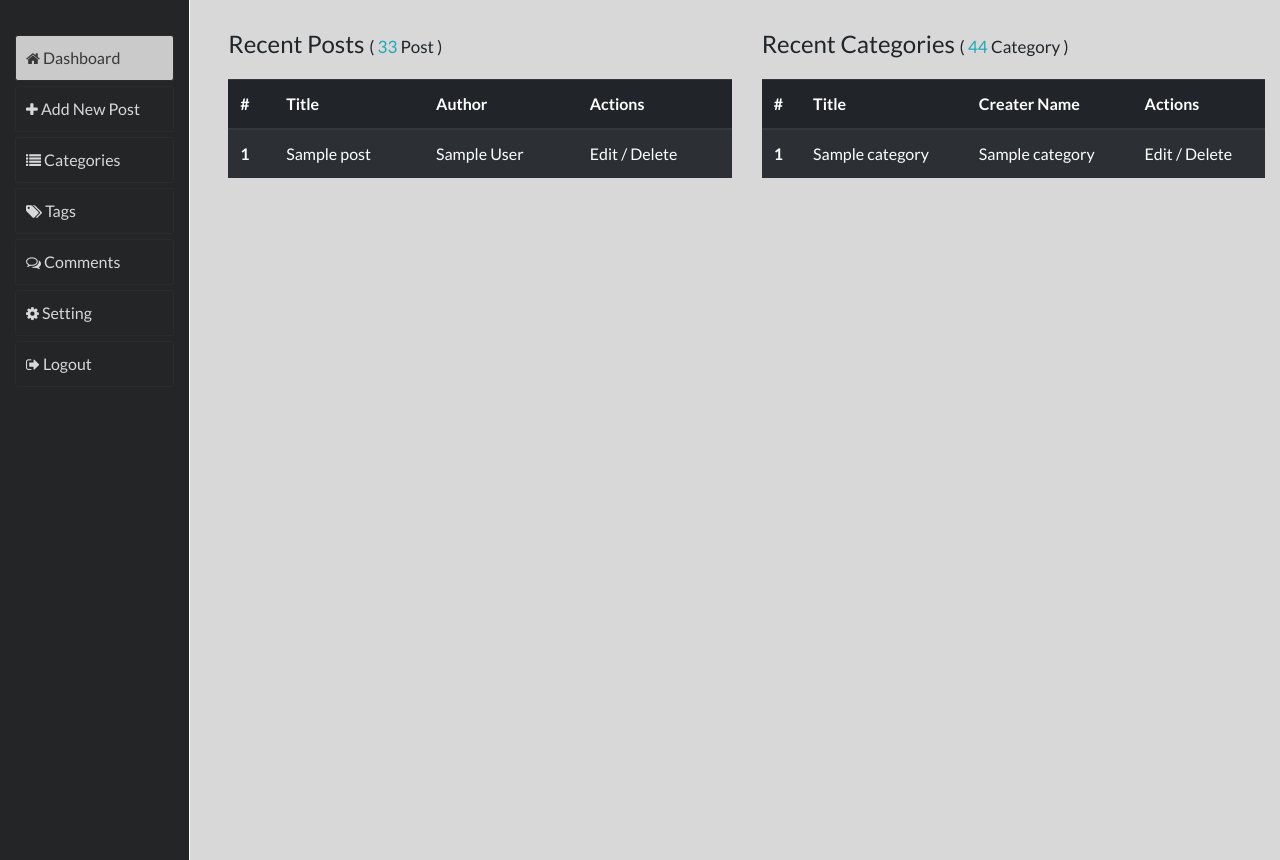
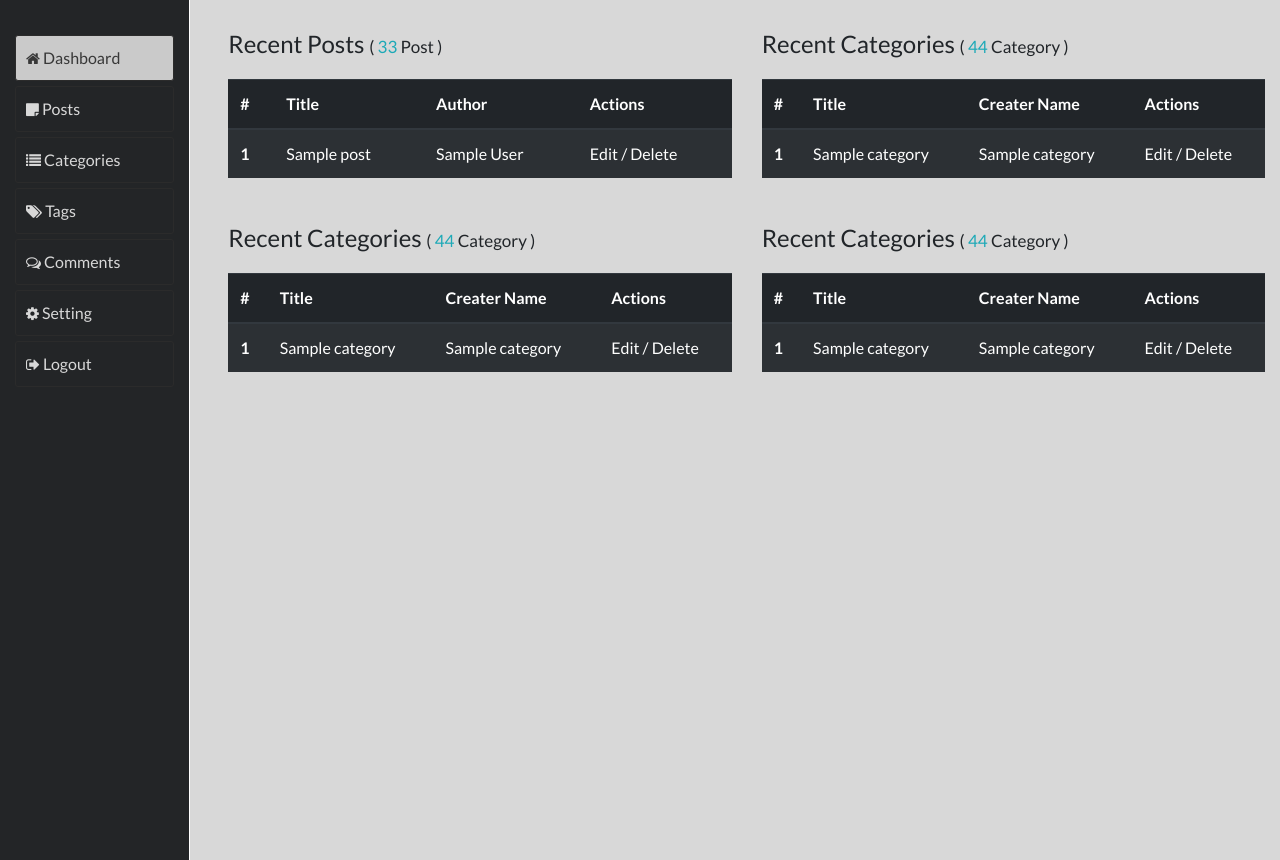
Before and after one commit to Ebrahemsamer2/project, a PHP site: page /admin/index.php in a window 1280 px wide. Shown: the part 40-900 px from the top of the page. Run offline with PHP 8.4, Linux system fonts and the light colour scheme; tables that the repository leaves empty or names only in its code hold one stand-in row (values such as "Sample post"); data that the repository does not hold is empty.

Commit message:
Updating Posts Page

```diff
--- a/admin/addnewpost.php
+++ b/admin/addnewpost.php
@@ -1,7 +1,7 @@
 <?php
 $page_title = "New Post";
 include "inc/init.php";
-$addnewpost = "active"; ?>
+$posts = "active"; ?>
 
 <?php
     $title = "";
--- /dev/null
+++ b/admin/editpost.php
@@ -0,0 +1,6 @@
+<?php
+$page_title = "Dashboard";
+include "inc/init.php";
+$posts = "active";
+
+?>
--- a/admin/inc/functions.php
+++ b/admin/inc/functions.php
@@ -47,9 +47,9 @@ function insert_post($title, $content, $category, $tags, $excerpt,$author, $imag
 function get_posts($limit = "") {
     include "connect.php";
     if($limit) {
-        $sql = "SELECT * FROM posts ORDER BY datetime LIMIT 3 ";
+        $sql = "SELECT * FROM posts ORDER BY datetime DESC LIMIT 3 ";
     }else {
-        $sql = "SELECT * FROM posts ORDER BY datetime";
+        $sql = "SELECT * FROM posts ORDER BY datetime DESC";
     }
     try {
         $result = $con->query($sql);
--- a/admin/inc/init.php
+++ b/admin/inc/init.php
@@ -3,7 +3,7 @@ include "header.php";
 include "navbar.php";
 include "functions.php";
 
-$addnewpost = "";
+$posts = "";
 $dashboard = "";
 $tags = "";
 $categories = "";
--- a/admin/inc/sidebar.php
+++ b/admin/inc/sidebar.php
@@ -1,7 +1,7 @@
 <div class='sidebar'>
     <ul class="list-unstyled">
         <li><a href="index.php" class="<?php echo $dashboard; ?>"><i class='fa fa-home'></i> Dashboard</a></li>
-        <li><a href="addnewpost.php" class="<?php echo $addnewpost; ?>"><i class='fa fa-plus'></i> Add New Post</a></li>
+        <li><a href="posts.php" class="<?php echo $posts; ?>"><i class='fa fa-sticky-note'></i> Posts</a></li>
         <li><a href="categories.php" class="<?php echo $categories; ?>"><i class='fa fa-list'></i> Categories</a></li>
         <li><a href="tags.php" class="<?php echo $tags; ?>"><i class='fa fa-tags'></i> Tags</a></li>
         <li><a href="comments.php" class="<?php echo $comments; ?>"><i class='fa fa-comments-o'></i> Comments</a></li>
--- a/admin/index.php
+++ b/admin/index.php
@@ -79,10 +79,58 @@ $dashboard = "active";
 
                 <div class='row'>
                     <div class="col-sm-6">
-
+                    <div class="table-responsive">
+                            <h4>Recent Categories <span>( <span style="color:#1da9b7;">44</span> Category )</span></h4>
+                            <table class="table table-striped table-hover table-dark">
+                                <thead>
+                                    <tr>
+                                        <th scope="col">#</th>
+                                        <th scope="col">Title</th>
+                                        <th scope="col">Creater Name</th>
+                                        <th scope="col">Actions</th>
+                                    </tr>
+                                </thead>
+                                <tbody>
+                                    <?php $no = 0; ?>
+                                    <?php foreach(get_categories(3) as $category): ?>
+                                    <tr>
+                                        <?php $no++; ?>
+                                        <th scope="row"><?php echo $no; ?></th>
+                                        <td><?php echo $category['name']; ?></td>
+                                        <td><?php echo $category['creater_name']; ?></td>
+                                        <td>Edit / Delete</td>
+                                    </tr>
+                                    <?php endforeach; ?>
+                                </tbody>
+                            </table>
+                        </div>
                     </div>
                     <div class="col-sm-6">
-
+                    <div class="table-responsive">
+                            <h4>Recent Categories <span>( <span style="color:#1da9b7;">44</span> Category )</span></h4>
+                            <table class="table table-striped table-hover table-dark">
+                                <thead>
+                                    <tr>
+                                        <th scope="col">#</th>
+                                        <th scope="col">Title</th>
+                                        <th scope="col">Creater Name</th>
+                                        <th scope="col">Actions</th>
+                                    </tr>
+                                </thead>
+                                <tbody>
+                                    <?php $no = 0; ?>
+                                    <?php foreach(get_categories(3) as $category): ?>
+                                    <tr>
+                                        <?php $no++; ?>
+                                        <th scope="row"><?php echo $no; ?></th>
+                                        <td><?php echo $category['name']; ?></td>
+                                        <td><?php echo $category['creater_name']; ?></td>
+                                        <td>Edit / Delete</td>
+                                    </tr>
+                                    <?php endforeach; ?>
+                                </tbody>
+                            </table>
+                        </div>
                     </div>
                 </div>
 
--- a/admin/resources/css/style.css
+++ b/admin/resources/css/style.css
@@ -137,3 +137,23 @@ hr {
 .main-area div.table-responsive h4 span {
     font-size: 17px;
 }
+
+
+/* Posts Style */
+
+.posts {
+    margin-top: 20px;
+}
+.posts table {
+    margin-top: 20px;
+}
+.posts table tbody tr.hide {
+    transition: .5s ease-in-out;
+    display: none;
+}
+.posts div a.show-more {
+    text-decoration: none;
+    margin: 10px auto;
+    margin-left: 20px;
+    color: #137e9e;
+}
--- a/admin/resources/js/script.js
+++ b/admin/resources/js/script.js
@@ -0,0 +1,15 @@
+$(function() {
+    'use strict';
+
+    $(".posts div a.show-more").click(function(e) {
+        e.preventDefault();
+        $(".posts table tbody tr.hide").fadeToggle();
+        if($(".posts div a.show-more").text() == "show more "){
+            console.log($(".posts div a.show-more").text());
+            $(".posts div a.show-more").html("show less <i class='fa fa-angle-up'></i>");
+        }else {
+            $(".posts div a.show-more").html("show more <i class='fa fa-angle-down'></i>");
+        }
+    });
+
+});
```
Also changed, not shown: admin/posts.php (added, +63 -0 lines).
